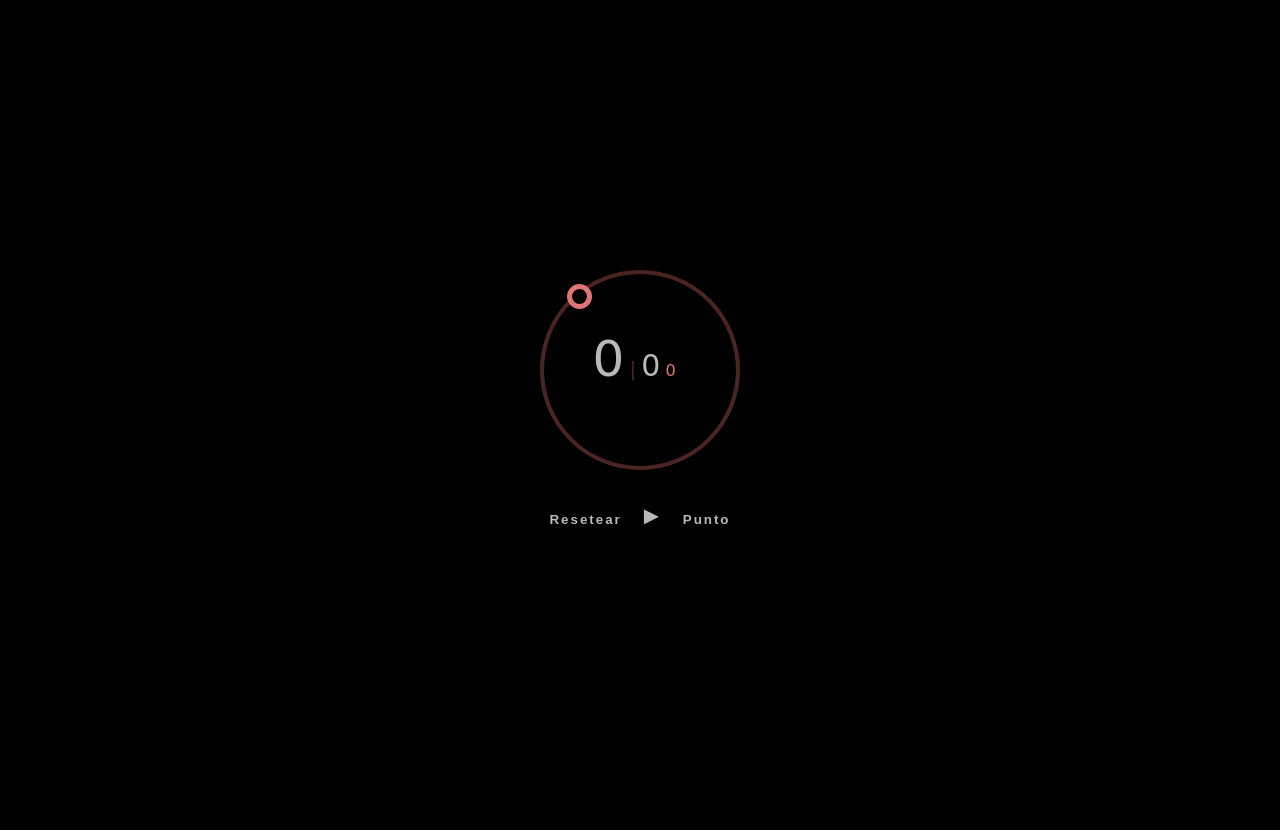
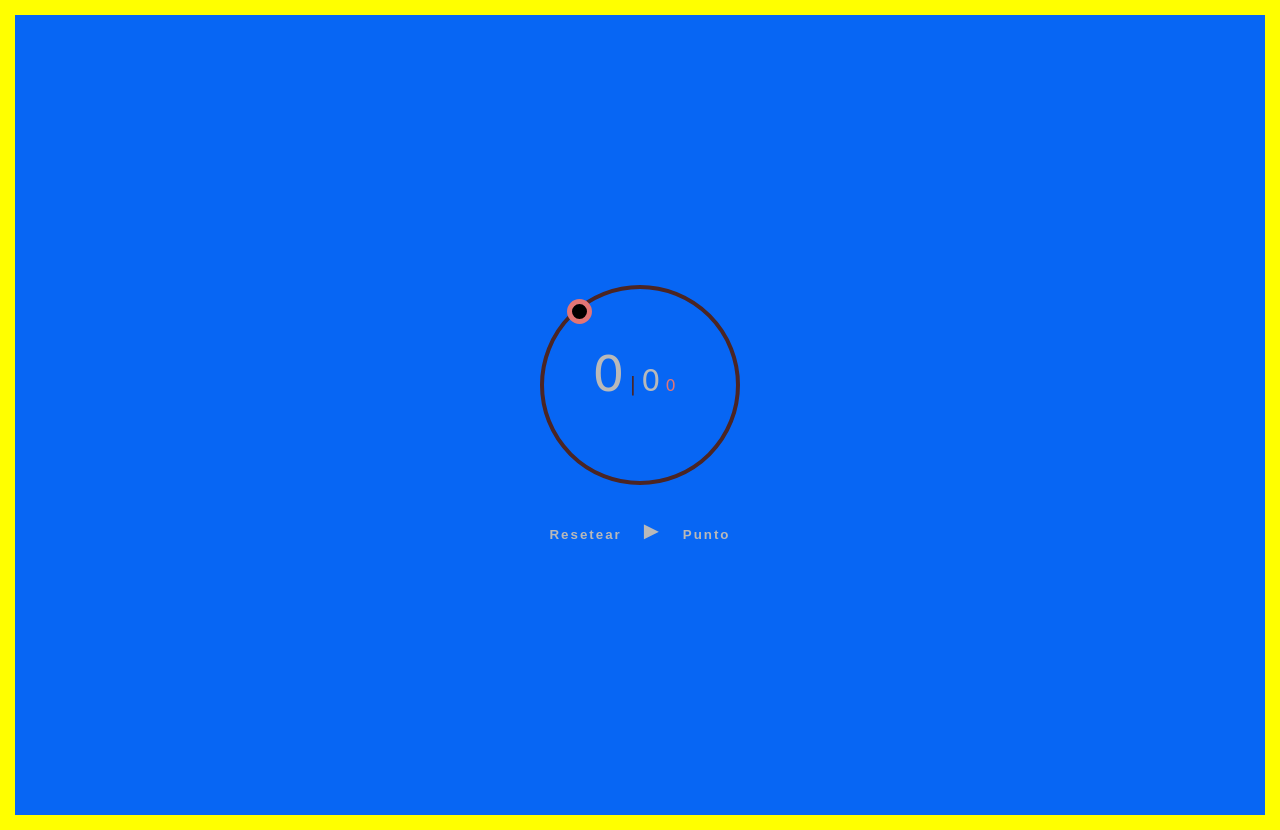
Before and after one commit to BryanCachimuel/Ruta_de_Aprendizaje_de_JavaScript, a PHP site: page / in a window 1280 px wide. Before the commit the page ends 525 px from the top, so only its background shows below. Run offline with PHP 8.4, Linux system fonts and the light colour scheme.

Commit message:
Agregando un marco para todo el ejercicio

```diff
--- a/Cronometro/publico/css/estilos.css
+++ b/Cronometro/publico/css/estilos.css
@@ -10,9 +10,11 @@ body{
     flex-direction: column;
     align-items: center;
     justify-content: center;
-    background: #000000;
+    background: #0766f4;
     font-family: cursive;
     color: #b9b9b9;
+    border: 15px solid #ffff00;
+    height: 60vh;
 }
 
 .cronometro-container{
```
